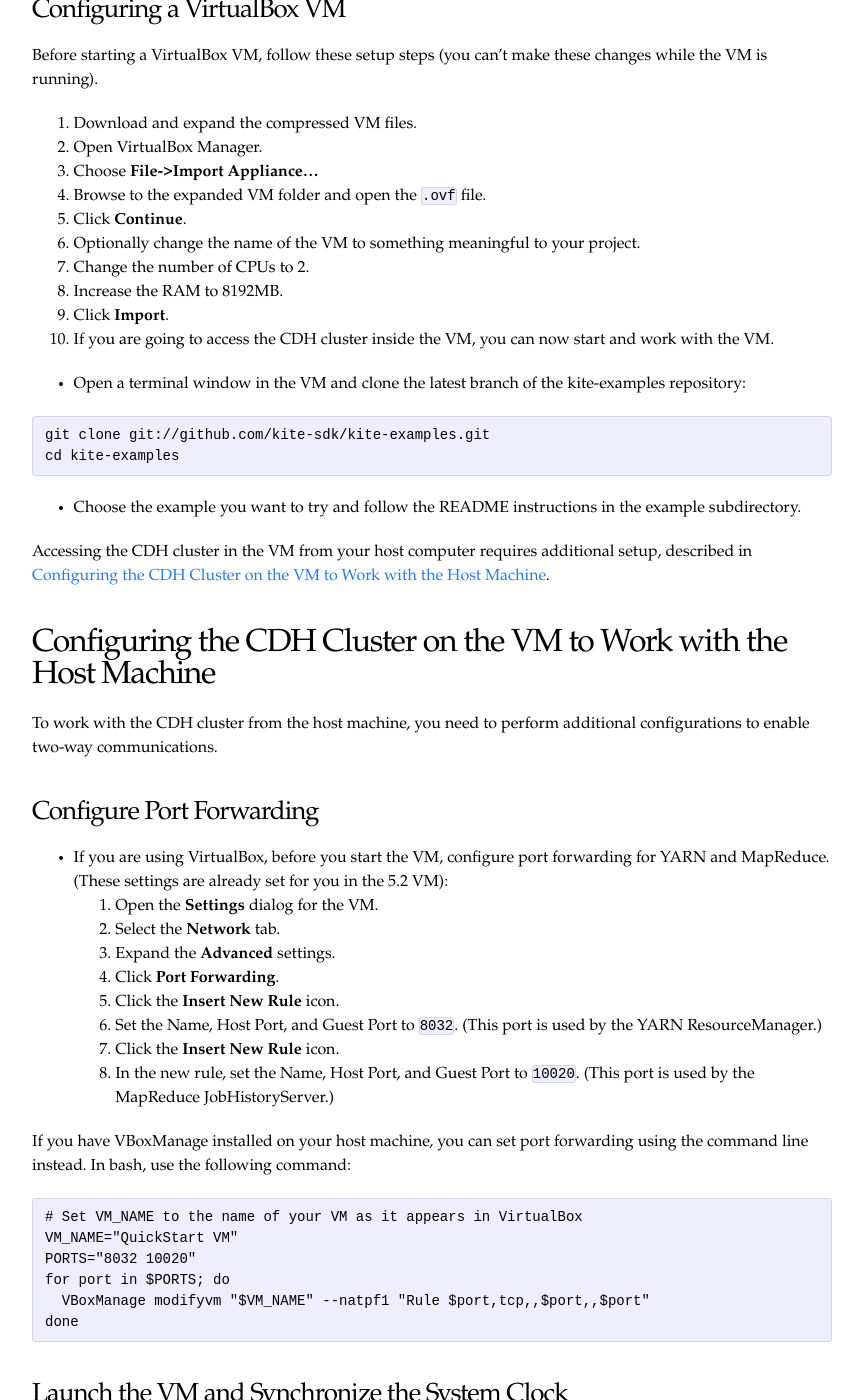
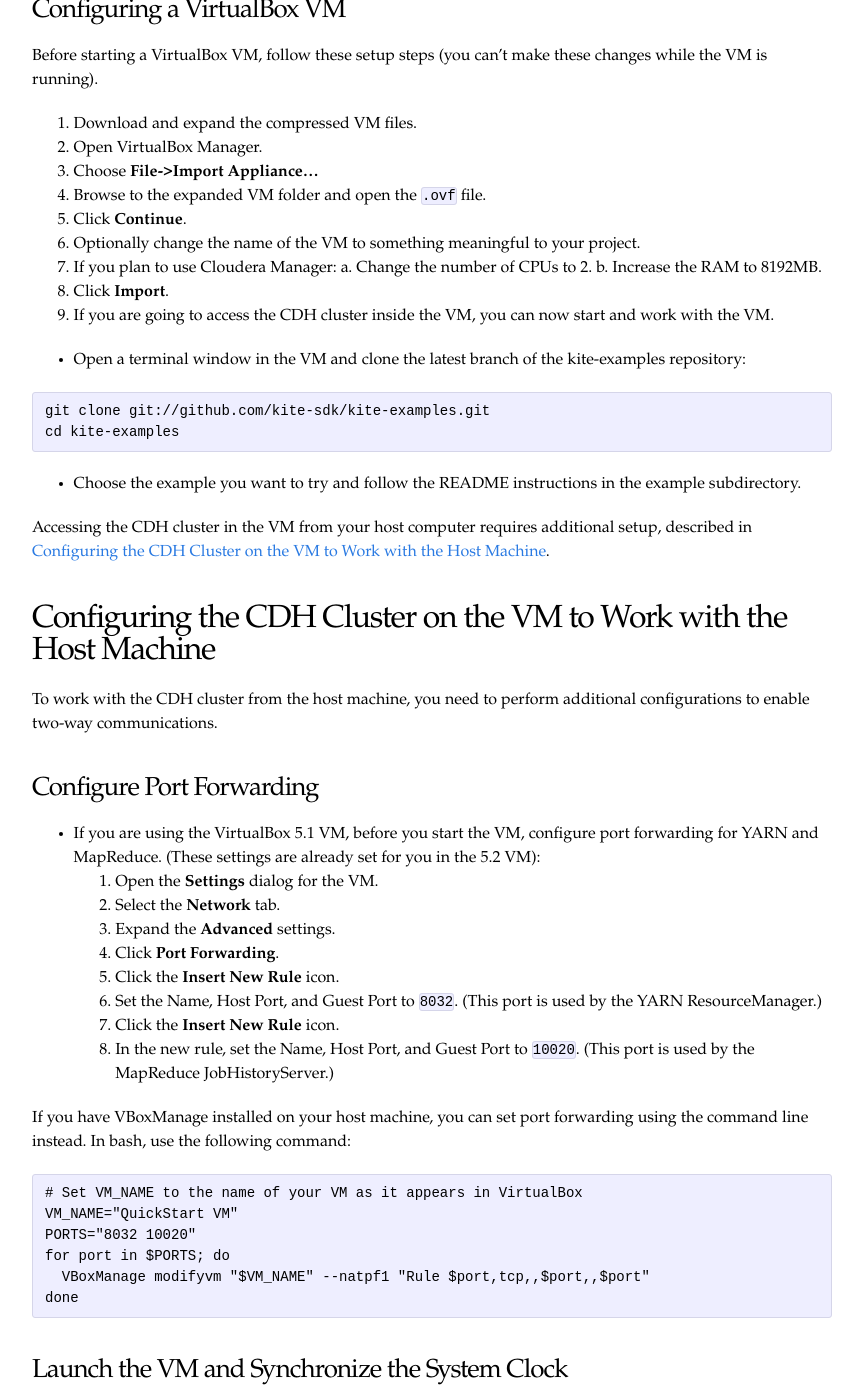
Before and after one commit to kite-sdk/kite-docs, a Jekyll site: the page built from KiteExamplesSetup.md, in a window 1280 px wide and 1400 px high, scrolled down 700 px. Shown: the whole window, without its empty margins (208-1071 px from the left). Built offline with Jekyll 4.4.1, drawn with Linux system fonts in a browser that asks for light colours.

Commit message:
Update KiteExamplesSetup.md
Changes to address review comments.

```diff
--- a/KiteExamplesSetup.md
+++ b/KiteExamplesSetup.md
@@ -32,8 +32,9 @@ Before starting a VirtualBox VM, follow these setup steps (you can't make these
 1. Browse to the expanded VM folder and open the `.ovf` file.
 1. Click __Continue__.
 1. Optionally change the name of the VM to something meaningful to your project.
-1. Change the number of CPUs to 2.
-1. Increase the RAM to 8192MB.
+1. If you plan to use Cloudera Manager:
+a. Change the number of CPUs to 2.
+b. Increase the RAM to 8192MB.
 1. Click __Import__.
 1. If you are going to access the CDH cluster inside the VM, you can now start and work with the VM.
 
@@ -55,7 +56,7 @@ To work with the CDH cluster from the host machine, you need to perform addition
 
 ### Configure Port Forwarding
 
-* If you are using VirtualBox, before you start the VM, configure port forwarding for YARN and MapReduce. (These settings are already set for you in the 5.2 VM):
+* If you are using the VirtualBox 5.1 VM, before you start the VM, configure port forwarding for YARN and MapReduce. (These settings are already set for you in the 5.2 VM):
 
   1. Open the __Settings__ dialog for the VM.
   1. Select the __Network__ tab.
```
